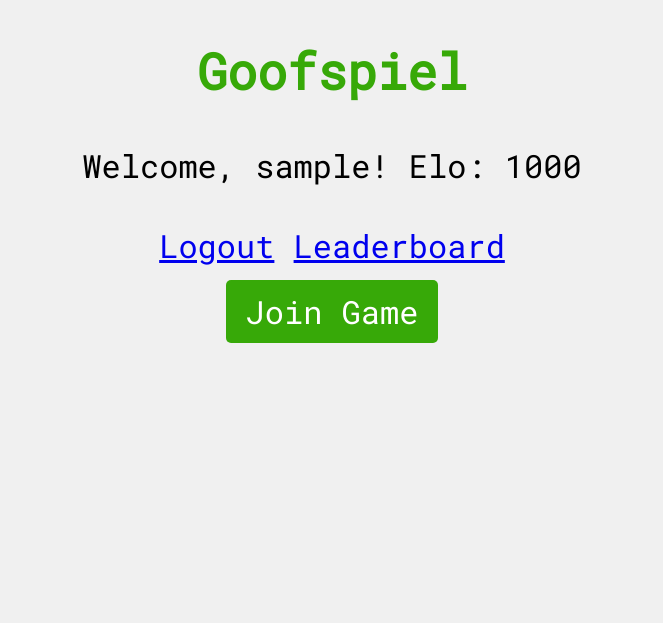
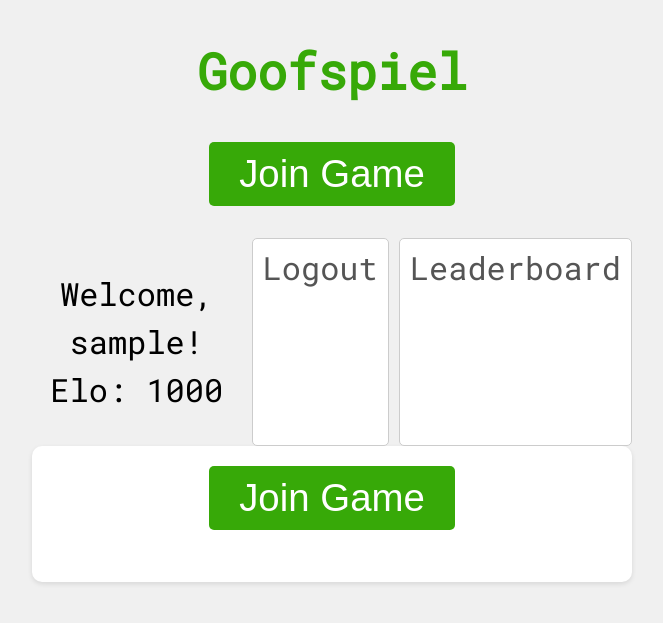
Before and after one commit to manipchi/gops, a Flask app: page / in a window 1280 px wide. Shown: the top 623 px of the page, without its empty margins (308-971 px from the left). Run offline with Flask 3, Linux system fonts and the light colour scheme; the visitor is signed in with stand-in values (Sample User, id 1); some libraries are stand-ins or nearby versions.

Commit message:
aesthetics

```diff
--- a/static/css/styles.css
+++ b/static/css/styles.css
@@ -1,91 +1,102 @@
+/* CSS file - styles.css */
+
+/* General Styling */
 body {
     font-family: 'Roboto Mono', monospace;
     text-align: center;
     background-color: #f0f0f0;
 }
 
+/* Large text for headers */
 .large-text {
-    font-size: 2em; /* Adjust as needed */
-    line-height: 1.5; /* Increase line-height for readability */
+    font-size: 2em;
+    line-height: 1.5;
 }
 
+/* Full-width containers */
 .full-width {
     width: 100%;
     margin: 0 auto;
 }
 
-/* Container for main game content */
+/* Main Game Container */
 #game-container {
     max-width: 600px;
     margin: 0 auto;
 }
 
-/* Headings */
+/* Header Styling */
 h1 {
     color: #37A908;
     font-size: 50px;
 }
 
-/* Forms and Inputs */
-#login-container,
-#register-container {
-    display: flex;
-    flex-direction: column;
-    align-items: center; /* Centers content horizontally */
-    justify-content: center; /* If you want vertical centering as well */
-    padding: 20px;
-    min-height: 100vh; /* Ensures the container fills the screen height if you want vertical centering */
-}
-
-.form-container {
-    display: flex;
-    flex-direction: column;
-    width: 300px; /* Adjust as needed */
-    margin: 30px auto 0 auto; /* Centers the form horizontally */
-}
-
-.form-group {
-    margin-bottom: 20px;
-    display: flex;
-    flex-direction: column;
-}
-
-.form-group label {
+/* Join Game Button */
+#join-game-container {
     margin-bottom: 10px;
 }
 
-.form-group input {
-    padding: 10px;
-    font-size: 1em;
-}
-
-/* Buttons */
-button {
-    margin: 10px;
-    padding: 10px 20px;
-    font-size: 1em;
-    font-family: 'Roboto Mono', monospace;
+#join-btn {
+    font-size: 1.2em;
+    padding: 10px 30px;
     background-color: #37A908;
     color: white;
     border: none;
     border-radius: 5px;
     cursor: pointer;
+    transition: all 0.3s ease-in-out;
 }
 
-button:hover {
+#join-btn:hover {
     background-color: #2e7a06;
 }
 
-/* Card styling */
+/* Navigation Links */
+#nav-links {
+    display: flex;
+    justify-content: center;
+    gap: 10px;
+    margin-top: 10px;
+}
+
+.nav-link {
+    text-decoration: none;
+    font-size: 1em;
+    color: #555;
+    border: 1px solid #ccc;
+    border-radius: 5px;
+    padding: 5px 10px;
+    transition: all 0.3s ease-in-out;
+    background-color: white;
+}
+
+.nav-link:hover {
+    background-color: #37A908;
+    color: white;
+}
+
+/* Hide Navigation Links During Game */
+body.in-game #nav-links {
+    display: none;
+}
+
+/* Sections */
+section {
+    margin-bottom: 20px;
+    padding: 20px;
+    background-color: white;
+    border-radius: 10px;
+    box-shadow: 0px 2px 5px rgba(0, 0, 0, 0.1);
+}
+
+/* Card Styling */
 .card {
     display: inline-block;
     padding: 10px;
     margin: 5px;
     border: 1px solid black;
     border-radius: 5px;
-    background-color: white; /* Default white for unselected cards */
-    color: black;
-    font-family: 'Roboto Mono', monospace;
+    background-color: white;
     font-size: 20px;
     text-align: center;
     cursor: pointer;
--- a/static/js/main.js
+++ b/static/js/main.js
@@ -5,6 +5,15 @@ let username;
 document.addEventListener("DOMContentLoaded", () => {
     const socket = io();
 
+    // Helper function to toggle navigation links
+    function toggleNavLinks(visible) {
+        const navLinks = document.getElementById('nav-links');
+        if (navLinks) {
+            navLinks.style.display = visible ? 'flex' : 'none';
+        }
+    }
+
+    // Update hand of cards
     socket.on('update_hand', (data) => {
         console.log('Received update_hand event:', data); // Debug log
         const handCardsDiv = document.getElementById('hand-cards');
@@ -14,57 +23,6 @@ document.addEventListener("DOMContentLoaded", () => {
             console.error('Received an empty hand:', data); // Debug
             return;
         }
-
-        data.hand.forEach((card) => {
-            const cardElement = document.createElement('div');
-            cardElement.classList.add('card');
-            cardElement.textContent = card;
-            cardElement.addEventListener('click', () => {
-                socket.emit('select_card', { card });
-            });
-            handCardsDiv.appendChild(cardElement);
-        });
-
-        console.log('Updated hand displayed:', data.hand); // Debug log
-    });
-
-
-    socket.on('update_prize', (data) => {
-        console.log('Received update_prize event:', data); // Debug log
-        document.getElementById('prize-card').innerText = `Prize Card: ${data.prize_card}`;
-        document.getElementById('accumulated-prizes').innerText = `Accumulated Prizes: ${data.accumulated_prizes.join(', ')}`;
-    });
-
-});
-
-document.getElementById('return-home-btn').addEventListener('click', () => {
-    const homeUrl = document.getElementById('return-home-btn').getAttribute('data-home-url');
-    window.location.href = homeUrl;
-});
-
-document.getElementById('join-btn').addEventListener('click', () => {
-    console.log('Join Game button clicked.'); // Debug
-    socket.emit('join'); // Emit the event without sending a username
-});
-
-
-// Handle waiting message
-socket.on('waiting', (data) => {
-    document.getElementById('waiting-message').innerText = data.message;
-});
-
-// Start game
-socket.on('game_start', (data) => {
-    document.getElementById('join-game').style.display = 'none';
-    document.getElementById('play-section').style.display = 'block';
-    document.getElementById('game-over').style.display = 'none';
-});
-
-
-socket.on('update_hand', (data) => {
-    console.log('Received update_hand event:', data); // Debug log
-    const handCardsDiv = document.getElementById('hand-cards');
-    handCardsDiv.innerHTML = ''; // Clear existing cards
 
         let selectedCard = null; // Track the currently selected card
 
@@ -87,43 +45,39 @@ socket.on('update_hand', (data) => {
             handCardsDiv.appendChild(cardElement);
         });
 
-
         console.log('Updated hand displayed:', data.hand); // Debug log
     });
 
-
-
-
-// Highlight selected card
-function highlightSelectedCard(selectedBtn) {
-    const buttons = document.querySelectorAll('#hand-cards button');
-    buttons.forEach(btn => {
-        btn.classList.remove('selected');
-    });
-    selectedBtn.classList.add('selected');
-}
-
+    // Update prize card and accumulated prizes
     socket.on('update_prize', (data) => {
         console.log('Received update_prize event:', data); // Debug log
-
-    const prizeCardElement = document.getElementById('prize-card');
-    const accumulatedPrizesElement = document.getElementById('accumulated-prizes');
-
-    if (!prizeCardElement || !accumulatedPrizesElement) {
-        console.error('Prize card or accumulated prizes elements are missing in the DOM.');
-        return;
-    }
-
-    prizeCardElement.innerText = `Prize Card: ${data.prize_card}`;
-    accumulatedPrizesElement.innerText = `Accumulated Prizes: ${data.accumulated_prizes.join(', ')}`;
+        document.getElementById('prize-card').innerText = `Prize Card: ${data.prize_card}`;
+        document.getElementById('accumulated-prizes').innerText = `Accumulated Prizes: ${data.accumulated_prizes.join(', ')}`;
     });
 
+    // Join Game button click event
+    document.getElementById('join-btn').addEventListener('click', () => {
+        console.log('Join Game button clicked.'); // Debug
+        socket.emit('join'); // Emit the event without sending a username
+    });
 
+    // Handle waiting message
+    socket.on('waiting', (data) => {
+        document.getElementById('waiting-message').innerText = data.message;
+    });
 
+    // Start game
+    socket.on('game_start', (data) => {
+        console.log('Game started:', data); // Debug log
+        document.getElementById('join-game').style.display = 'none';
+        document.getElementById('play-section').style.display = 'block';
+        toggleNavLinks(false); // Hide navigation links during gameplay
+    });
+
+    // Round result
     socket.on('round_result', (data) => {
         console.log('Round result received:', data);
         const roundInfo = document.getElementById('round-info');
-    // Only show what the opponent played
         roundInfo.textContent = `${data.message} Opponent played ${data.opponent_card}.`;
 
         const scoresElement = document.getElementById('scores');
@@ -134,12 +88,12 @@ socket.on('round_result', (data) => {
         scoresElement.textContent = scoresText.trim();
     });
 
+    // Game over
     socket.on('game_over', (data) => {
-    // Hide the play section (previously 'game')
+        console.log('Game over:', data); // Debug log
         document.getElementById('play-section').style.display = 'none';
-
-    // Show the game-over section (previously 'game-over')
         document.getElementById('game-over-section').style.display = 'block';
+        toggleNavLinks(true); // Show navigation links after gameplay
 
         let gameOverMessage = `Game Over! Winner: ${data.winner}`;
         if (data.accumulated_prizes && data.accumulated_prizes.length > 0) {
@@ -148,23 +102,24 @@ socket.on('game_over', (data) => {
         document.getElementById('game-over-message').innerText = gameOverMessage;
     });
 
-
-
     // Handle player disconnection
     socket.on('player_disconnected', (data) => {
-    document.getElementById('game').style.display = 'none';
-    document.getElementById('game-over').style.display = 'block';
+        document.getElementById('play-section').style.display = 'none';
+        document.getElementById('game-over-section').style.display = 'block';
         document.getElementById('game-over-message').innerText = data.message;
     });
 
     // Return to home button functionality
     document.getElementById('return-home-btn').addEventListener('click', () => {
-    document.getElementById('game').style.display = 'none';
-    document.getElementById('game-over').style.display = 'none';
+        console.log('Returning to home.'); // Debug log
         document.getElementById('join-game').style.display = 'block';
+        document.getElementById('play-section').style.display = 'none';
+        document.getElementById('game-over-section').style.display = 'none';
         document.getElementById('waiting-message').innerText = '';
+        toggleNavLinks(true); // Show navigation links
     });
 
+    // Error handling
     socket.on('error', (data) => {
         alert(data.message); // Display the error message in an alert
     });
@@ -177,3 +132,4 @@ function card_to_value(card) {
         if (card === 'K') return 13;
         return parseInt(card);
     }
+});
--- a/templates/index.html
+++ b/templates/index.html
@@ -10,16 +10,24 @@
     <div id="game-container" class="full-width">
         <header>
             <h1>Goofspiel</h1>
+            <!-- Join Game Button -->
+            {% if current_user.is_authenticated %}
+                <div id="join-game-container">
+                    <button id="join-btn">Join Game</button>
+                    <p id="waiting-message"></p>
+                </div>
+            {% endif %}
+
             <!-- Navigation Bar -->
-            <nav>
+            <nav id="nav-links">
                 {% if current_user.is_authenticated %}
                     <p>Welcome, {{ current_user.username }}! Elo: {{ current_user.elo }}</p>
-                    <a href="{{ url_for('logout') }}">Logout</a>
-                    <a href="{{ url_for('leaderboard') }}">Leaderboard</a>
+                    <a href="{{ url_for('logout') }}" class="nav-link">Logout</a>
+                    <a href="{{ url_for('leaderboard') }}" class="nav-link">Leaderboard</a>
                 {% else %}
-                    <a href="{{ url_for('login') }}">Login</a>
-                    <a href="{{ url_for('register') }}">Register</a>
-                    <a href="{{ url_for('leaderboard') }}">Leaderboard</a>
+                    <a href="{{ url_for('login') }}" class="nav-link">Login</a>
+                    <a href="{{ url_for('register') }}" class="nav-link">Register</a>
+                    <a href="{{ url_for('leaderboard') }}" class="nav-link">Leaderboard</a>
                 {% endif %}
             </nav>
         </header>
```
Also changed, not shown: other parts of static/css/styles.css (+2 -34 lines). Lines whose indentation alone changed are shown as unchanged.
